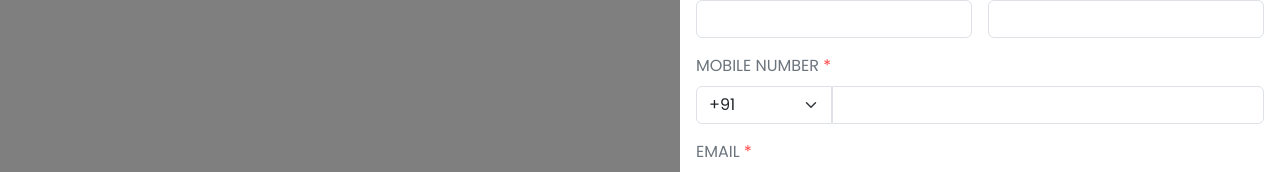
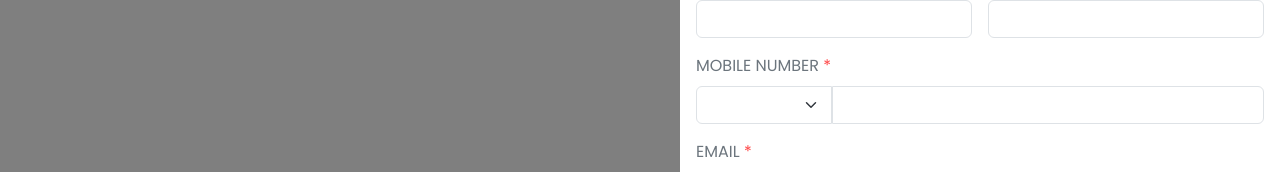
Before and after one commit to subrat611/MoXey_Frontend_Assessment, a React (Vite) app: page / in a window 1280 px wide. Both pictures are taken after typing "Sample", "Sample", "Sample" into the empty fields and a click on the button "Add New User". Shown: the part 369-541 px from the top of the page. Built offline with nearby package versions, Linux system fonts and the light colour scheme.

Commit message:
minor changes

```diff
--- a/src/App.jsx
+++ b/src/App.jsx
@@ -63,7 +63,7 @@ function App() {
   const methods = useForm({
     resolver: yupResolver(addNewUserFormSchema),
     defaultValues: {
-      countryCode: "91",
+      countryCode: "",
       status: "pending",
     },
   });
--- a/src/components/Dialog/Dialog.jsx
+++ b/src/components/Dialog/Dialog.jsx
@@ -153,9 +153,12 @@ const Dialog = ({
               <div className="col-3 pe-0">
                 <select
                   id={formField.id}
-                  className="form-select rounded-end-0 text-capitalize"
+                  className={`form-select rounded-end-0 text-capitalize ${
+                    errors[formField.id] ? "is-invalid" : ""
+                  }`}
                   {...register("countryCode")}
                 >
+                  <option value="" selected></option>
                   <option value="966">+966</option>
                   <option value="971">+971</option>
                   <option value="91">+91</option>
@@ -173,9 +176,10 @@ const Dialog = ({
                 />
               </div>
             </div>
-            {errors[formField.id] && (
+            {(errors[formField.id] || errors["countryCode"]) && (
               <p className="invalid-feedback text-capitalize d-block">
-                {errors[formField.id].message}
+                {errors[formField.id]?.message ||
+                  errors["countryCode"]?.message}
               </p>
             )}
           </div>
--- a/src/utils/formSchemas/index.js
+++ b/src/utils/formSchemas/index.js
@@ -12,6 +12,7 @@ export const addNewUserFormSchema = yup.object({
     .number()
     .required("required field")
     .typeError("required field"),
+  countryCode: yup.string().required("enter mobile number"),
   mobileNumber: yup.string().required("enter mobile number"),
   country: yup.string().required("required field"),
   userRole: yup.string().required("required field"),
```
